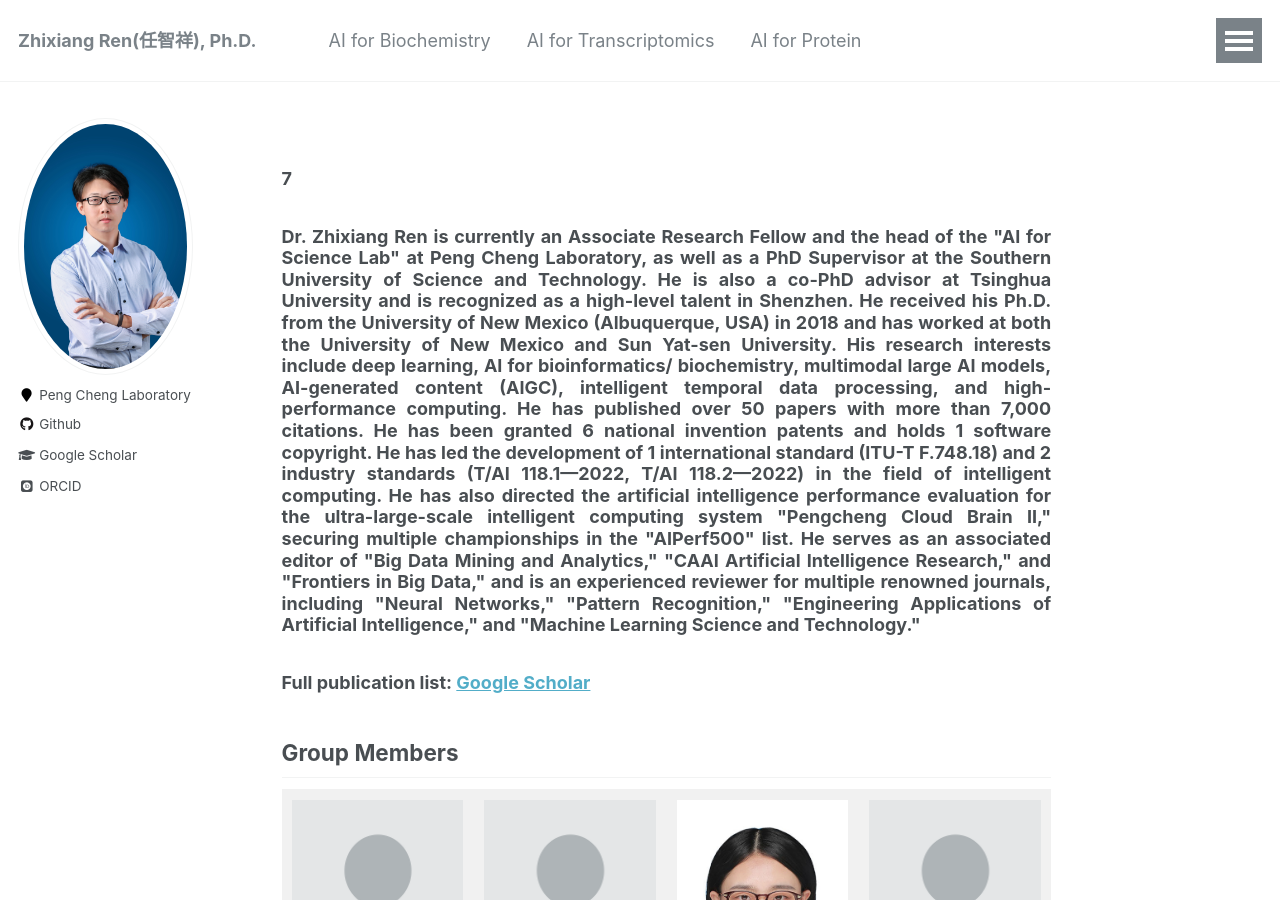
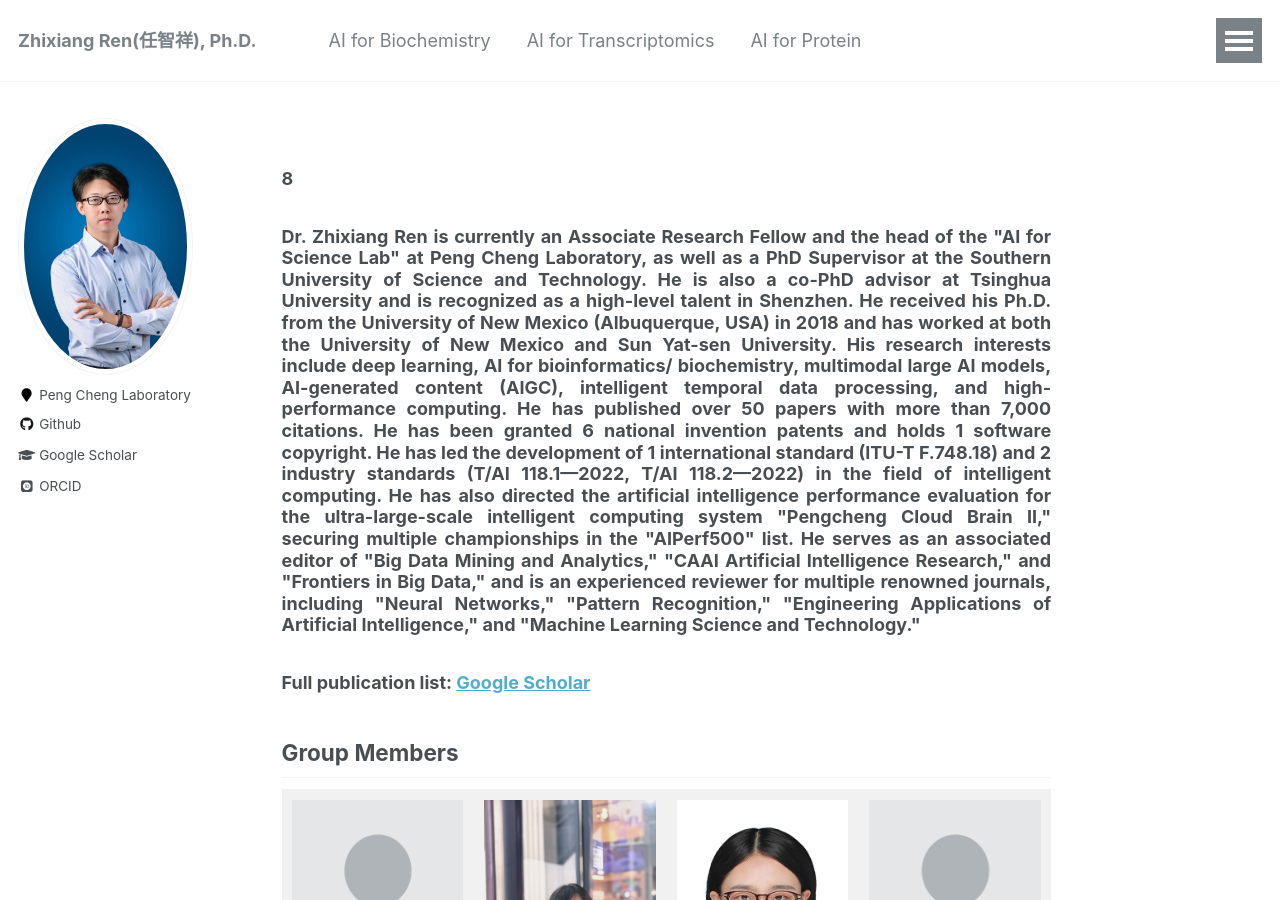
Before and after one commit to zhixiang-ren/zhixiang-ren.github.io, a Jekyll site: the page built from _pages/about.html, in a window 1280 px wide and 900 px high. Built offline with Jekyll 4.4.1, drawn with Linux system fonts in a browser that asks for light colours; some web fonts are replaced.

Commit message:
Update about.html

```diff
--- a/_pages/about.html
+++ b/_pages/about.html
@@ -9,7 +9,7 @@ redirect_from:
 ---
 
 <h3 style="text-align:justify;">
-  7
+  8
 </h3>
 
 <h3 style="text-align:justify;">
@@ -39,7 +39,7 @@ redirect_from:
   </div>
 
   <div style="width: 25%;padding: 5px;background-color: rgb(241, 241, 241);float: left;">
-    <img style="width: 100%;padding-left: 3%;padding-right: 3%;padding-top: 3%;padding-bottom: 0%;" src="/images/profile.png">
+    <img style="width: 100%;padding-left: 3%;padding-right: 3%;padding-top: 3%;padding-bottom: 0%;" src="/images/lizt.png">
     <p style="width: 100%;padding-left: 3%;padding-right: 3%;padding-top: 3%;padding-bottom: 0%;text-align:center">Zeting Li</p>
     <p style="width: 100%;padding-left: 3%;padding-right: 3%;padding-top: 0%;padding-bottom: 0%;text-align:center">Software Engineer</p>
   </div>
```
